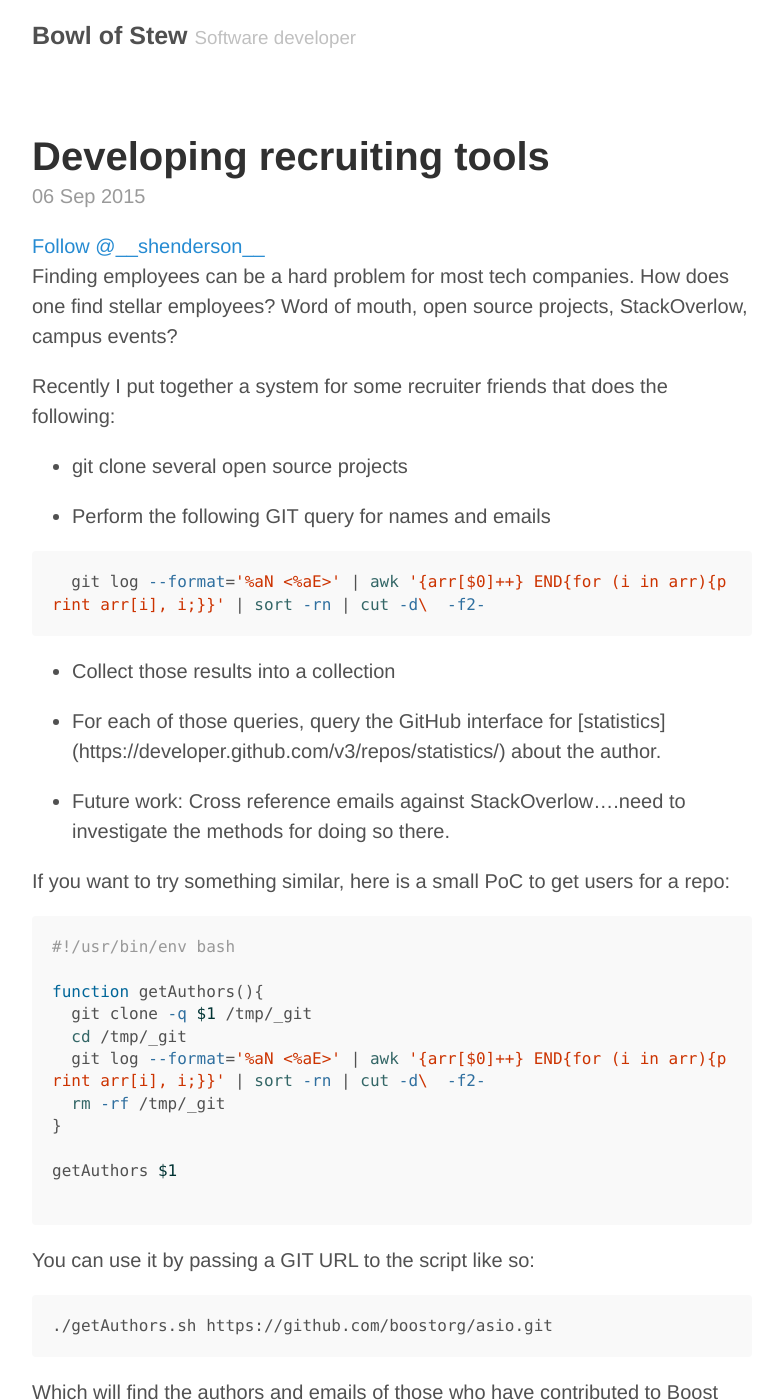
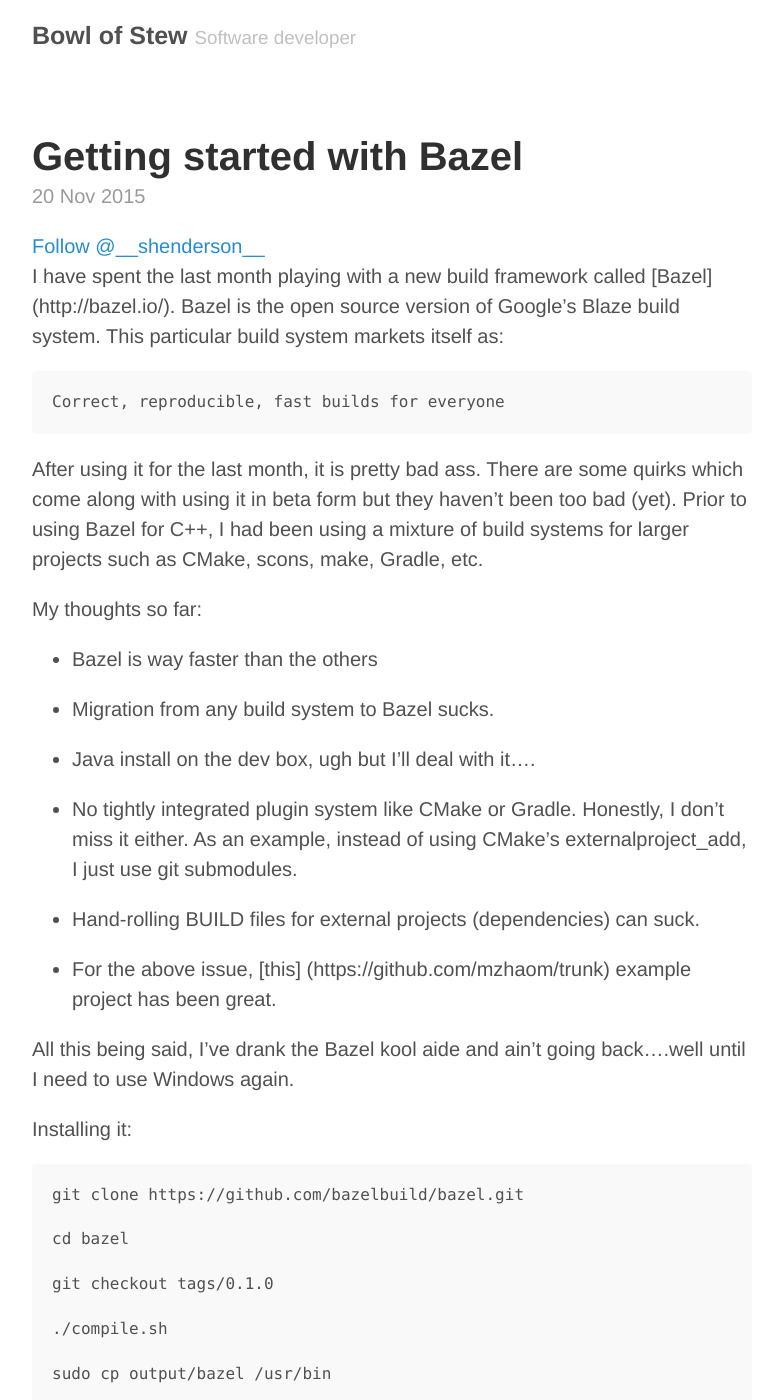
Before and after one commit to bowlofstew/bowlofstew.github.io, a Jekyll site: the page built from index.html, in a window 1280 px wide and 1400 px high. Shown: the whole window, without its empty margins (248-1025 px from the left). Built offline with Jekyll 4.4.1, drawn with Linux system fonts in a browser that asks for light colours; Markdown is read by kramdown in place of the engine named in the settings; the list of posts is cut into pages by our own code; comment, search, counter and statistics services are not loaded; some of the changed text lies outside the part shown.

Commit message:
bazel posts

````diff
--- a/_config.yml
+++ b/_config.yml
@@ -2,8 +2,8 @@
 markdown:         redcarpet
 redcarpet:
   extensions: ["tables"]
-pygments:         true
-
+highlighter:         true
+gems: [jekyll-paginate]
 # Permalinks
 permalink: /blog/:year/:month/:day/
 
--- /dev/null
+++ b/_posts/2015-11-20-bazel.md
@@ -0,0 +1,77 @@
+---
+layout: post
+title: "Getting started with Bazel"
+comments: true
+permalink: getting started with Bazel
+layout: post
+tags: [github, git, bash]
+---
+
+<div>
+<!-- <a href="https://twitter.com/share" class="twitter-share-button" data-via="__shenderson__">Tweet</a> -->
+
+<a href="https://twitter.com/__shenderson__" class="twitter-follow-button" data-show-count="false">Follow @__shenderson__</a>
+<script>!function(d,s,id){var js,fjs=d.getElementsByTagName(s)[0],p=/^http:/.test(d.location)?'http':'https';if(!d.getElementById(id)){js=d.createElement(s);js.id=id;js.src=p+'://platform.twitter.com/widgets.js';fjs.parentNode.insertBefore(js,fjs);}}(document, 'script', 'twitter-wjs');</script>
+
+ </div>
+
+<!-- Put this just before the closing body tag -->
+<script>!function(d,s,id){var js,fjs=d.getElementsByTagName(s)[0];if(!d.getElementById(id)){js=d.createElement(s);js.id=id;js.src="//platform.twitter.com/widgets.js";fjs.parentNode.insertBefore(js,fjs);}}(document,"script","twitter-wjs");</script>
+
+I have spent the last month playing with a new build framework called [Bazel] (http://bazel.io/).  Bazel is the open source version of Google's Blaze build system.  This particular build system markets itself as:
+
+```
+Correct, reproducible, fast builds for everyone
+```
+
+After using it for the last month, it is pretty bad ass.  There are some quirks which come along with using it in beta form but they haven't been too bad (yet).  Prior to using Bazel for C++, I had been using a mixture of build systems for larger projects such as CMake, scons, make, Gradle, etc.
+
+My thoughts so far:
+
+  *  Bazel is way faster than the others
+
+  *  Migration from any build system to Bazel sucks.
+
+  *  Java install on the dev box, ugh but I'll deal with it....
+
+  *  No tightly integrated plugin system like CMake or Gradle.  Honestly, I don't miss it either.  As an example, instead of using CMake's externalproject_add, I just use git submodules.
+
+  *  Hand-rolling BUILD files for external projects (dependencies) can suck.
+
+  * For the above issue, [this] (https://github.com/mzhaom/trunk) example project has been great.
+
+All this being said, I've drank the Bazel kool aide and ain't going back....well until I need to use Windows again.
+
+Installing it:
+
+```
+git clone https://github.com/bazelbuild/bazel.git
+
+cd bazel
+
+git checkout tags/0.1.0
+
+./compile.sh
+
+sudo cp output/bazel /usr/bin
+```
+
+Useful terminal alias:
+
+```
+alias bzb="bazel build //..."
+
+alias bzt="bazel test //..."
+```
+
+Transitioning from CMake to Bazel:
+
+Figure out all the third party dependencies, add git submodules, and create BUILD files.  See the above mentioned GitHub repository for concrete examples.
+
+1.  Delete every CMakeLists.txt file
+
+2.  Add a top level WORKSPACE file
+
+3.  Add BUILD files for libraries, executables, etc
+
+The biggest pain that I am really having with this process as my favorite IDE, CLion, doesn't support non-CMake projects so I am back to VIM.
````
